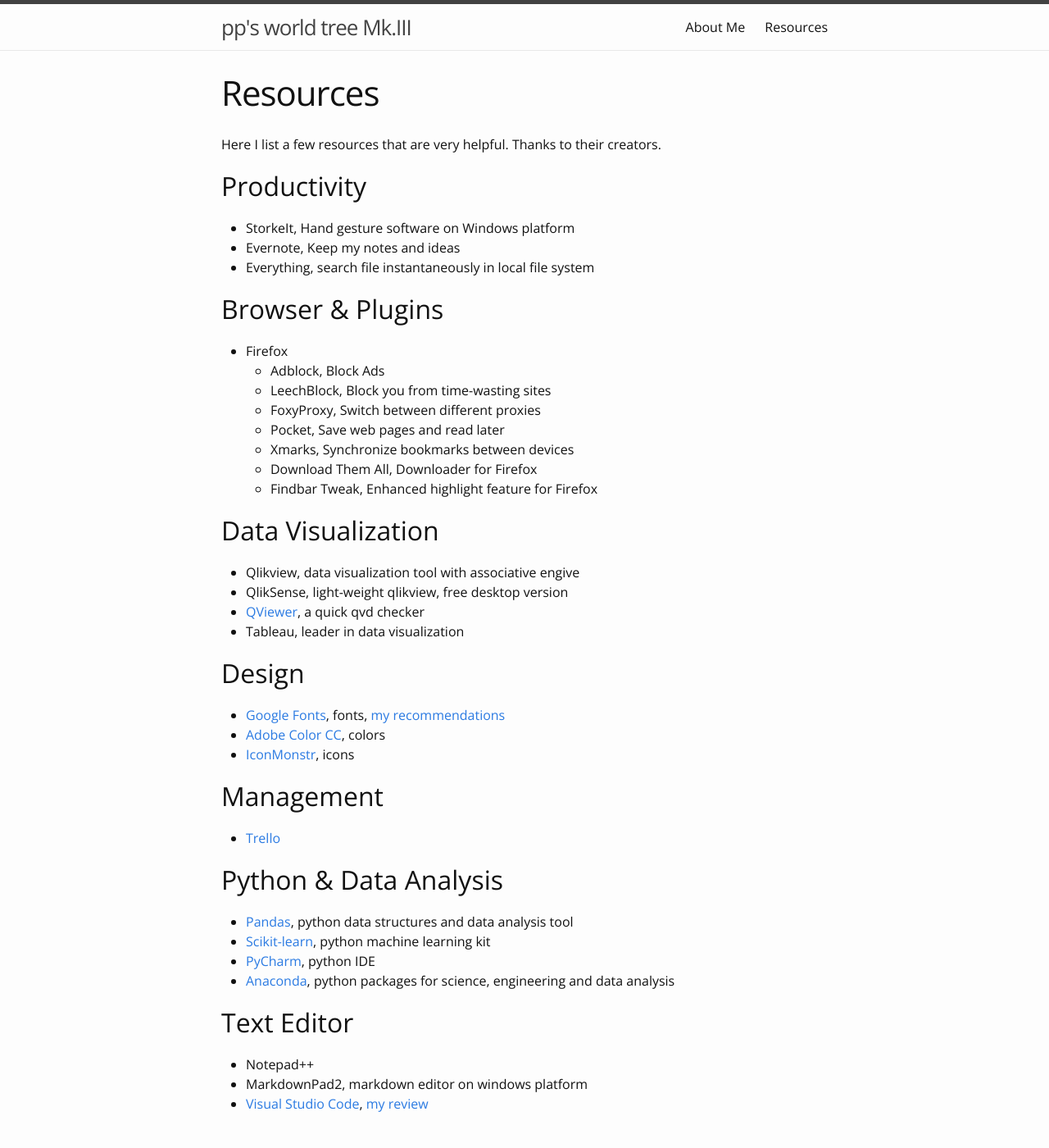
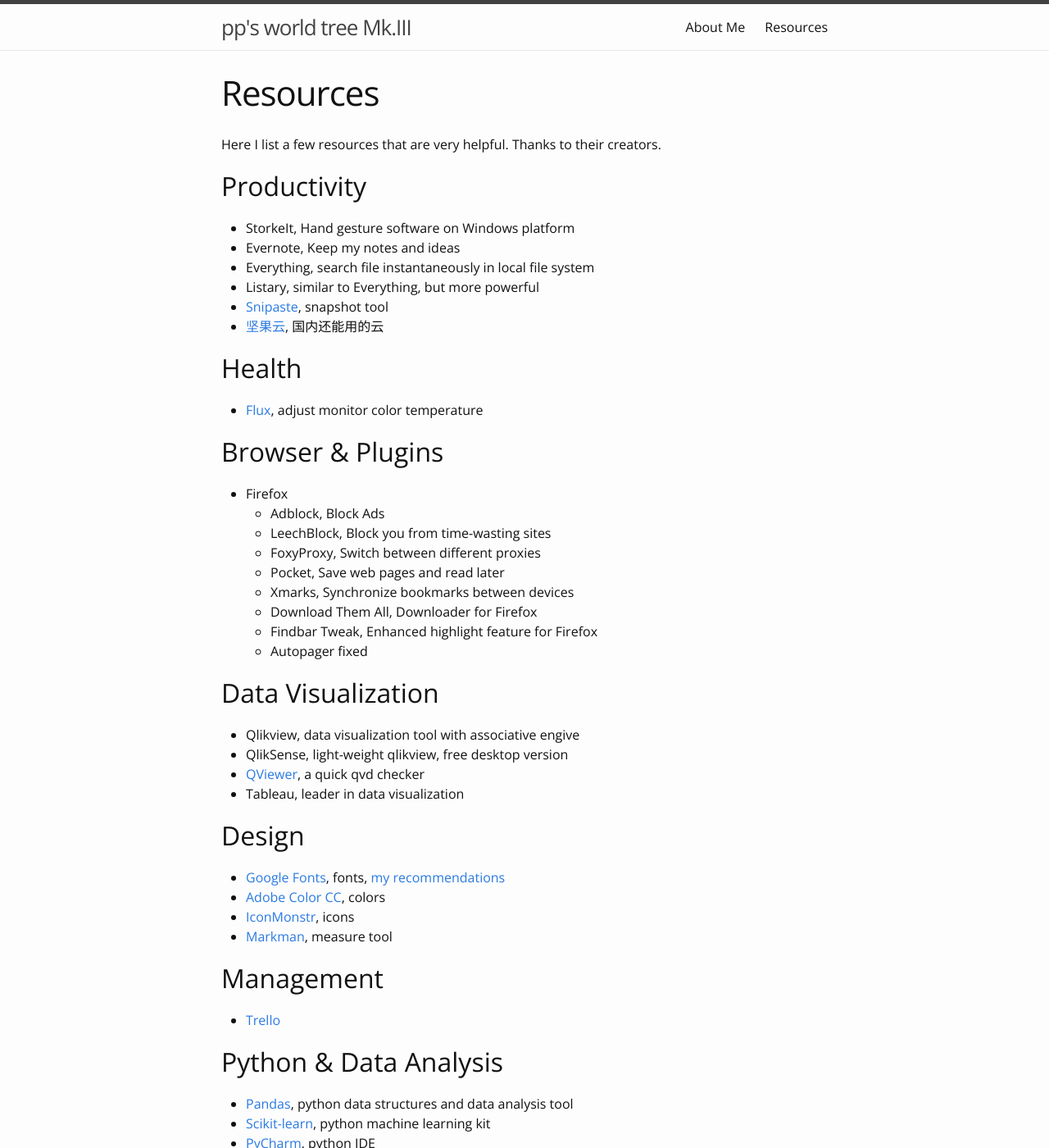
Before and after one commit to pp2moonbird/pp2moonbird.github.io, a Jekyll site: the page built from resources.md, in a window 1280 px wide and 1400 px high. Shown: the whole window at 82% size. Built offline with Jekyll 4.4.1, drawn with Linux system fonts in a browser that asks for light colours.

Commit message:
update resources

```diff
--- a/resources.md
+++ b/resources.md
@@ -13,6 +13,13 @@
 -  StorkeIt, Hand gesture software on Windows platform
 -  Evernote, Keep my notes and ideas
 -  Everything, search file instantaneously in local file system
+-  Listary, similar to Everything, but more powerful
+-  [Snipaste](https://zh.snipaste.com/), snapshot tool
+-  [坚果云](https://www.jianguoyun.com/), 国内还能用的云
+
+## Health
+
+-  [Flux](https://justgetflux.com/), adjust monitor color temperature
 
 ## Browser & Plugins ##
 
@@ -24,6 +31,7 @@
 	-  Xmarks, Synchronize bookmarks between devices
 	-  Download Them All, Downloader for Firefox
 	-  Findbar Tweak, Enhanced highlight feature for Firefox
+	-  Autopager fixed
 
 ## Data Visualization ##
 
@@ -37,6 +45,7 @@
 - [Google Fonts](https://www.google.com/fonts), fonts, [my recommendations](http://www.pprollingstar.com/design/2016/02/14/Best-Google-Web-Font-Collection.html)
 - [Adobe Color CC](https://color.adobe.com), colors
 - [IconMonstr](http://iconmonstr.com/), icons
+- [Markman](http://www.getmarkman.com/), measure tool
 
 ## Management ##
 
```
